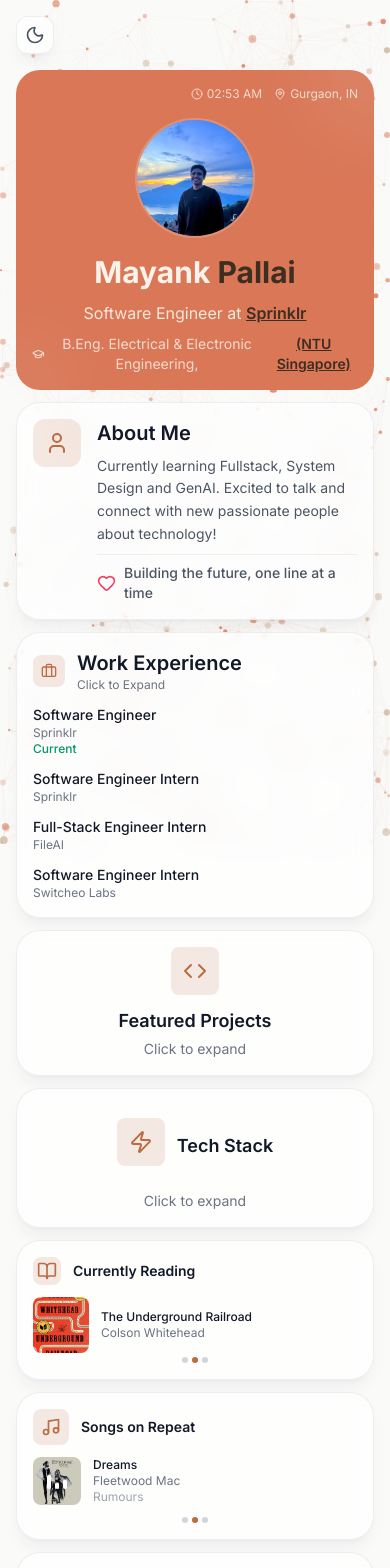
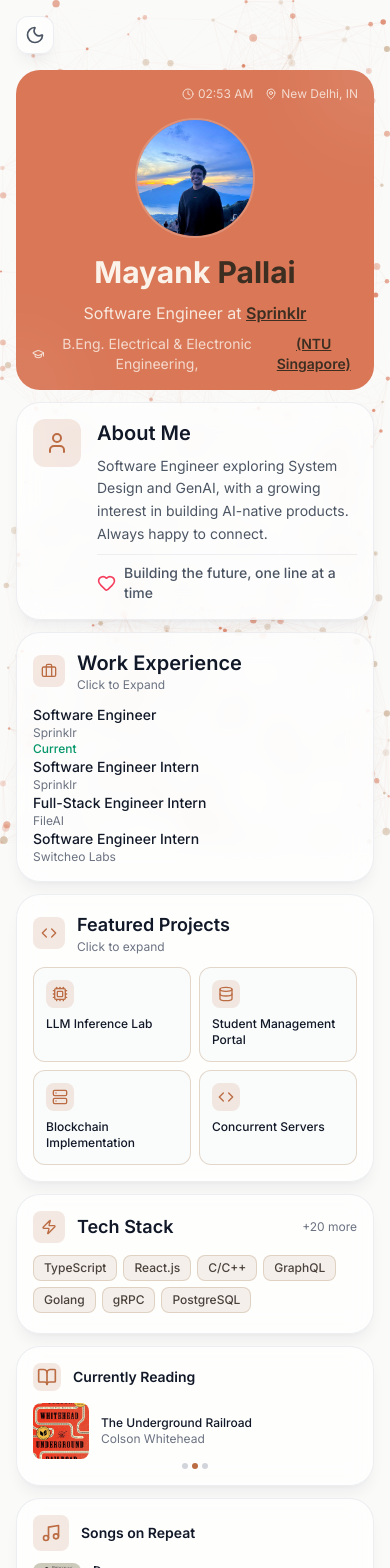
Before and after one commit to cyprus09/bento-website, a Next.js app: page / in a window 390 px wide. Shown: the top 1568 px of the page. Built offline with nearby package versions, Linux system fonts and the light colour scheme.

Commit message:
chore: add scrollIntoView prop for projects

```diff
--- a/src/app/layout.tsx
+++ b/src/app/layout.tsx
@@ -40,8 +40,7 @@
               (function() {
                 try {
                   var theme = localStorage.getItem('theme');
-                  var systemPrefersDark = window.matchMedia('(prefers-color-scheme: dark)').matches;
-                  if (theme === 'dark' || (!theme && systemPrefersDark)) {
+                  if (theme === 'dark') {
                     document.documentElement.classList.add('dark');
                   }
                 } catch (e) {}
--- a/src/components/cards/AboutCard.tsx
+++ b/src/components/cards/AboutCard.tsx
@@ -13,7 +13,7 @@
           <div>
             <h2 className="text-xl font-semibold mb-2">About Me</h2>
             <p className="text-gray-600 dark:text-gray-300 text-sm leading-relaxed">
-              Currently learning Fullstack, System Design and GenAI. Excited to talk and connect with new passionate people about technology!
+              Software Engineer exploring System Design and GenAI, with a growing interest in building AI-native products. Always happy to connect.
             </p>
           </div>
 
--- a/src/components/cards/HeroCard.tsx
+++ b/src/components/cards/HeroCard.tsx
@@ -36,7 +36,7 @@
           </div>
           <div className="flex items-center gap-1">
             <MapPin className="w-3 h-3" />
-            <span>Gurgaon, IN</span>
+            <span>New Delhi, IN</span>
           </div>
         </div>
       </div>
--- a/src/components/cards/ProjectsCard.tsx
+++ b/src/components/cards/ProjectsCard.tsx
@@ -3,9 +3,17 @@
 import { Code } from "lucide-react";
 import ProjectsModal from "@/components/modals/ProjectsModal";
 import { accent } from "@/data/accentColors";
+import { projects } from "@/data/projectData";
 
 const ProjectsCard = () => {
   const [isModalOpen, setIsModalOpen] = useState(false);
+  const [scrollToTitle, setScrollToTitle] = useState<string | null>(null);
+  const featured = projects.slice(0, 4);
+
+  const openModal = (title?: string) => {
+    setScrollToTitle(title ?? null);
+    setIsModalOpen(true);
+  };
 
   return (
     <>
@@ -13,18 +21,48 @@
         hoverGlow={accent.glow}
         className="text-gray-900 dark:text-gray-100"
         isClickable={true}
-        onClick={() => setIsModalOpen(true)}
+        onClick={() => openModal()}
       >
-        <div className="flex flex-col h-full justify-center items-center text-center">
-          <div className={`p-3 rounded-lg mb-3 ${accent.iconBg}`}>
-            <Code className={`w-6 h-6 ${accent.iconText}`} />
+        <div className="flex flex-col h-full">
+          <div className="flex items-center gap-3 mb-3">
+            <div className={`p-2 rounded-lg ${accent.iconBg}`}>
+              <Code className={`w-4 h-4 ${accent.iconText}`} />
+            </div>
+            <div>
+              <h3 className="font-semibold text-lg">Featured Projects</h3>
+              <p className="text-gray-500 dark:text-gray-400 text-xs">Click to expand</p>
+            </div>
           </div>
-          <h3 className="font-semibold text-lg mb-1">Featured Projects</h3>
-          <p className="text-gray-500 dark:text-gray-400 text-sm">Click to expand</p>
+
+          <div className="flex-1 grid grid-cols-2 sm:grid-cols-4 gap-2">
+            {featured.map((project) => {
+              const Icon = project.icon;
+              return (
+                <button
+                  key={project.title}
+                  type="button"
+                  onClick={(e) => {
+                    e.stopPropagation();
+                    openModal(project.title);
+                  }}
+                  className={`rounded-xl border text-left ${accent.sectionBorder} bg-gray-50/80 dark:bg-white/[0.03] p-3 flex flex-col gap-2 transition-colors hover:bg-gray-100 dark:hover:bg-white/[0.06]`}
+                >
+                  <div className={`p-1.5 rounded-lg w-fit ${accent.iconBg}`}>
+                    <Icon className={`w-4 h-4 ${accent.iconText}`} />
+                  </div>
+                  <span className="text-xs font-medium leading-snug line-clamp-2">{project.title}</span>
+                </button>
+              );
+            })}
+          </div>
         </div>
       </BentoCard>
 
-      <ProjectsModal isOpen={isModalOpen} onClose={() => setIsModalOpen(false)} />
+      <ProjectsModal
+        isOpen={isModalOpen}
+        onClose={() => setIsModalOpen(false)}
+        scrollToTitle={scrollToTitle}
+      />
     </>
   );
 };
--- a/src/components/cards/SkillsCard.tsx
+++ b/src/components/cards/SkillsCard.tsx
@@ -3,6 +3,17 @@
 import { useState } from "react";
 import SkillsModal from "../modals/SkillsModal";
 import { accent } from "@/data/accentColors";
+import { skillCategories } from "@/data/skillCategories";
+
+const featuredSkills = [
+  "TypeScript",
+  "React.js",
+  "C/C++",
+  "GraphQL",
+  "Golang",
+  "gRPC",
+  "PostgreSQL",
+];
 
 const SkillsCard = () => {
   const [isModalOpen, setIsModalOpen] = useState(false);
@@ -15,14 +26,27 @@
         isClickable={true}
         onClick={() => setIsModalOpen(true)}
       >
-        <div className="flex flex-row h-full justify-center items-center text-center">
-          <div className={`p-3 rounded-lg mb-3 ${accent.iconBg}`}>
-            <Zap className={`w-6 h-6 ${accent.iconText}`} />
+        <div className="flex flex-col h-full">
+          <div className="flex items-center gap-3 mb-3">
+            <div className={`p-2 rounded-lg ${accent.iconBg}`}>
+              <Zap className={`w-4 h-4 ${accent.iconText}`} />
+            </div>
+            <h3 className="font-semibold text-lg">Tech Stack</h3>
+            <span className="ml-auto text-gray-500 dark:text-gray-400 text-xs whitespace-nowrap">
+              +{skillCategories.reduce((sum, c) => sum + c.skills.length, 0) - featuredSkills.length} more
+            </span>
           </div>
-          <h3 className="font-semibold text-lg mb-1 ml-3">Tech Stack</h3>
-        </div>
-        <div className="flex justify-center">
-          <p className="text-gray-500 dark:text-gray-400 text-sm">Click to expand</p>
+
+          <div className="flex flex-wrap content-start gap-1.5 pb-1">
+            {featuredSkills.map((skill) => (
+              <span
+                key={skill}
+                className={`px-2.5 py-1 rounded-lg text-xs font-medium border ${accent.chip} whitespace-nowrap`}
+              >
+                {skill}
+              </span>
+            ))}
+          </div>
         </div>
       </BentoCard>
 
--- a/src/components/cards/WorkCard.tsx
+++ b/src/components/cards/WorkCard.tsx
@@ -28,7 +28,7 @@
             </div>
           </div>
 
-          <div className="flex-1 flex flex-col justify-top space-y-3">
+          <div className="flex-1 flex flex-col justify-evenly">
             {experienceCard.map((exp, index) => (
               <div key={index} className="text-left">
                 <div className="text-sm font-medium">{exp.title}</div>
--- a/src/components/modals/ProjectsModal.tsx
+++ b/src/components/modals/ProjectsModal.tsx
@@ -1,5 +1,6 @@
 'use client';
 
+import { useEffect, useRef } from 'react';
 import { motion, AnimatePresence } from 'framer-motion';
 import { X, Github } from 'lucide-react';
 import { projects } from '@/data/projectData';
@@ -8,9 +9,24 @@
 interface ProjectsModalProps {
   isOpen: boolean;
   onClose: () => void;
+  scrollToTitle?: string | null;
 }
 
-const ProjectsModal = ({ isOpen, onClose }: ProjectsModalProps) => {
+const ProjectsModal = ({ isOpen, onClose, scrollToTitle }: ProjectsModalProps) => {
+  const scrollContainerRef = useRef<HTMLDivElement>(null);
+  const sectionRefs = useRef<Record<string, HTMLDivElement | null>>({});
+
+  useEffect(() => {
+    if (!isOpen || !scrollToTitle) return;
+
+    const raf = requestAnimationFrame(() => {
+      const target = sectionRefs.current[scrollToTitle];
+      target?.scrollIntoView({ behavior: 'smooth', block: 'start' });
+    });
+
+    return () => cancelAnimationFrame(raf);
+  }, [isOpen, scrollToTitle]);
+
   return (
     <AnimatePresence>
       {isOpen && (
@@ -46,18 +62,21 @@
               </div>
             </div>
 
-            <div className="p-6 overflow-y-auto">
+            <div ref={scrollContainerRef} className="p-6 overflow-y-auto">
               <div className="space-y-6">
                 {projects.map((project, index) => {
                   const IconComponent = project.icon;
                   return (
                     <motion.div
                       key={index}
+                      ref={(el) => {
+                        sectionRefs.current[project.title] = el;
+                      }}
                       initial={{ opacity: 0, y: 24 }}
                       animate={{ opacity: 1, y: 0 }}
                       transition={{ delay: index * 0.08, type: 'spring', damping: 22, stiffness: 260 }}
                       whileHover={{ y: -3 }}
-                      className={`rounded-2xl p-6 border ${accent.sectionBorder} bg-gray-50/80 dark:bg-white/[0.03] transition-shadow hover:shadow-lg hover:shadow-black/5 dark:hover:shadow-black/30`}
+                      className={`rounded-2xl p-6 border ${accent.sectionBorder} bg-gray-50/80 dark:bg-white/[0.03] transition-shadow hover:shadow-lg hover:shadow-black/5 dark:hover:shadow-black/30 scroll-mt-6`}
                     >
                       <div className="flex flex-col md:flex-row md:items-start md:justify-between mb-4">
                         <div className="flex-1">
--- a/src/data/skillCategories.ts
+++ b/src/data/skillCategories.ts
@@ -20,6 +20,7 @@
       "Git",
       "GitHub",
       "GitHub Actions",
+      "GraphQL",
       "Redis",
       "Docker",
       "AWS",
--- a/src/ui/ThemeToggle.tsx
+++ b/src/ui/ThemeToggle.tsx
@@ -10,9 +10,8 @@
   // Reads localStorage/matchMedia, which can't run during render — must sync theme state on mount.
   useEffect(() => {
     const savedTheme = localStorage.getItem('theme');
-    const systemPrefersDark = window.matchMedia('(prefers-color-scheme: dark)').matches;
 
-    if (savedTheme === 'dark' || (!savedTheme && systemPrefersDark)) {
+    if (savedTheme === 'dark') {
       // eslint-disable-next-line react-hooks/set-state-in-effect
       setIsDark(true);
       document.documentElement.classList.add('dark');
```
